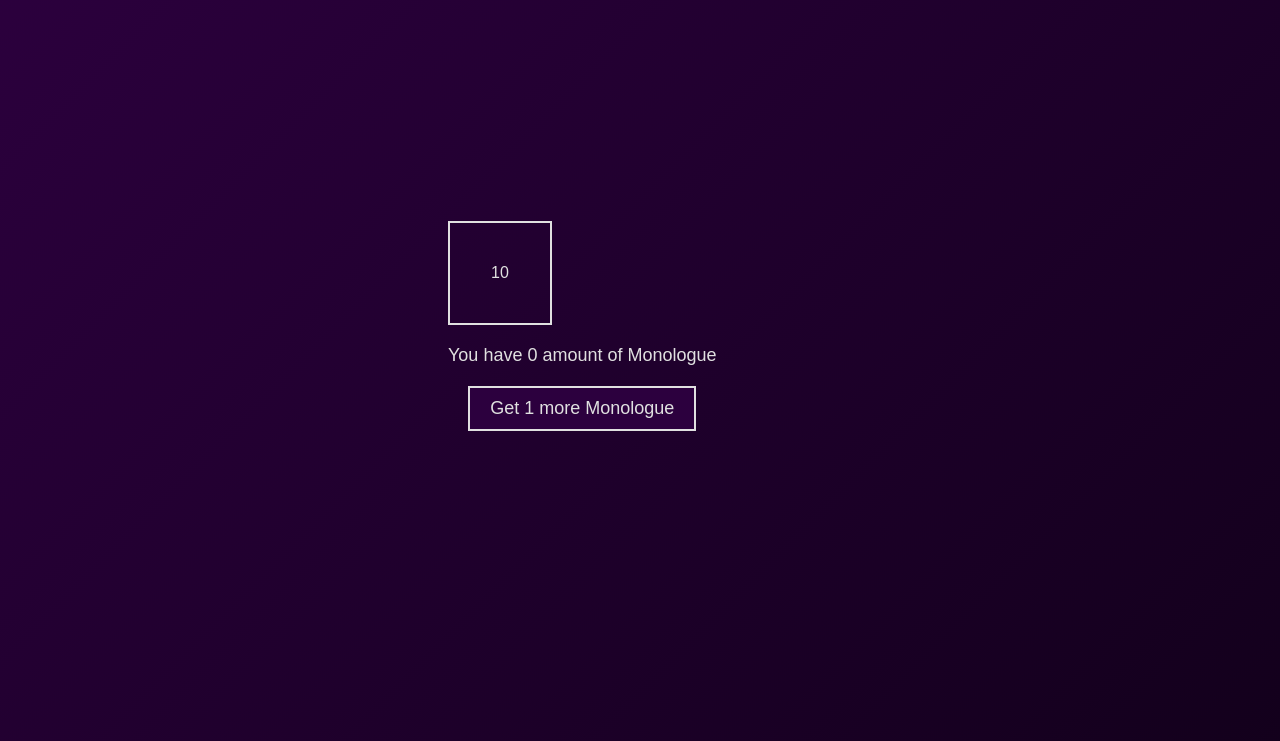
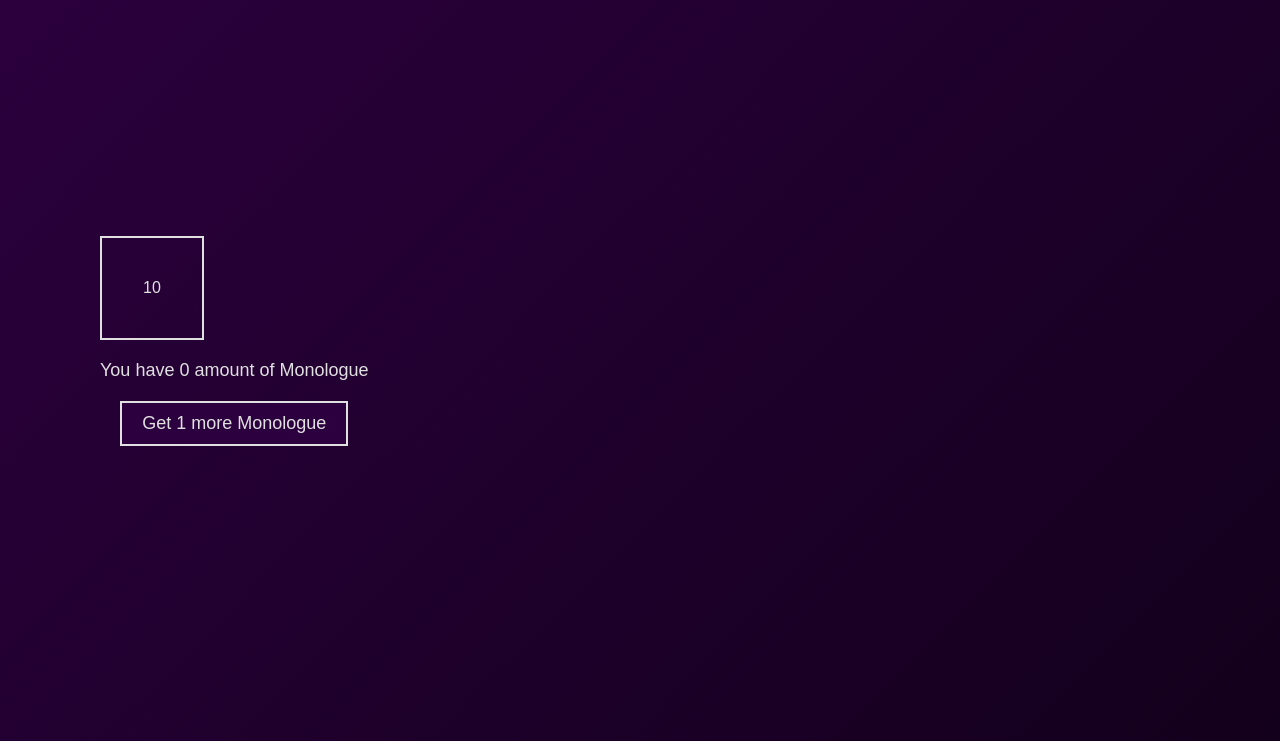
Before and after one commit to Ilikegoogology/Googol-Layers, a plain HTML site: page index.html in a window 1280 px wide. Shown: the part 59-800 px from the top of the page. Drawn offline with Linux system fonts and the light colour scheme.

Commit message:
Update index.html - boxes

```diff
--- a/index.html
+++ b/index.html
@@ -65,8 +65,9 @@
 
         .monologue-section {
             position: absolute;
-            top: 35%;
-            left: 35%;
+            top: 50%;
+            left: 100px;
+            transform: translateY(-50%);
             text-align: center;
         }
 
```
